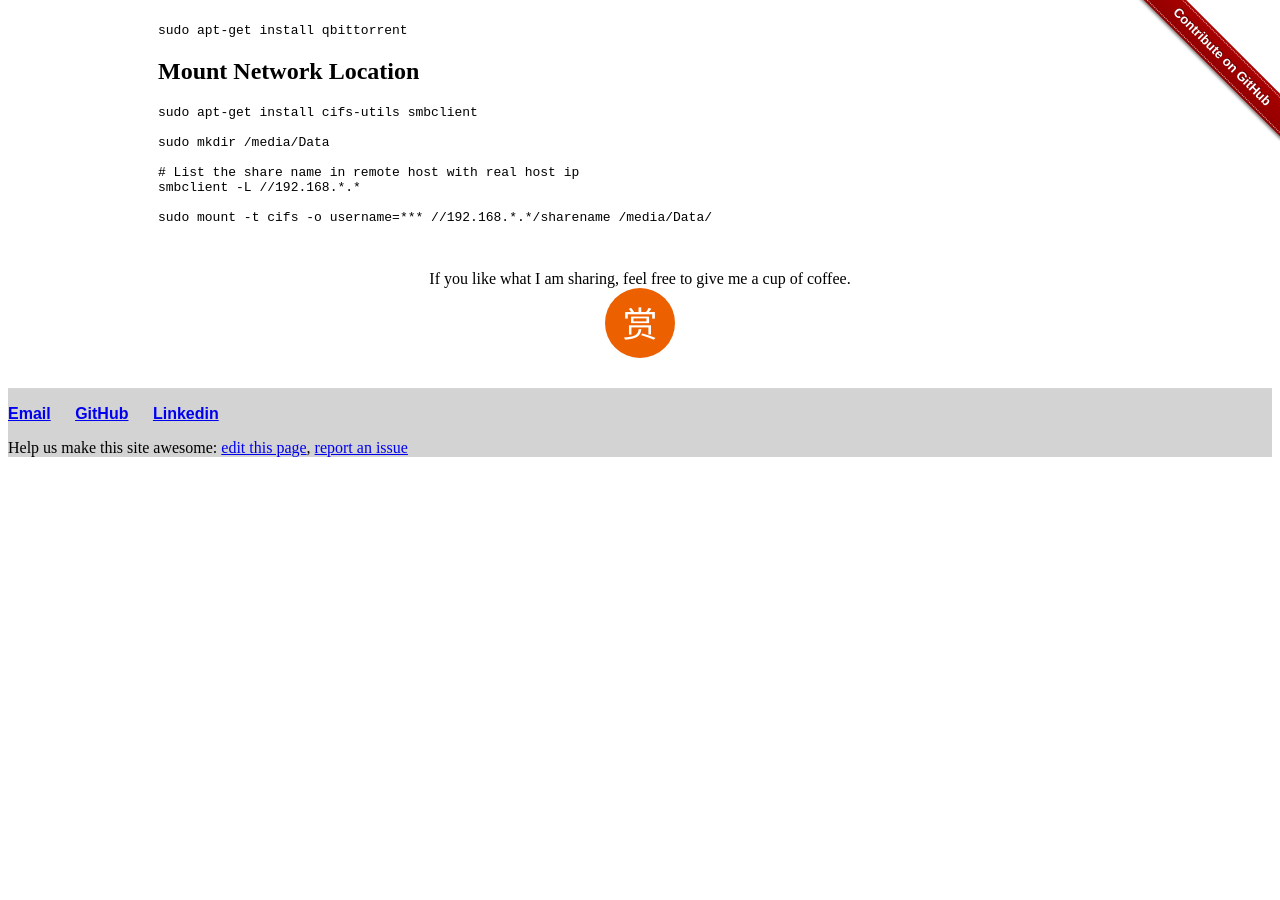
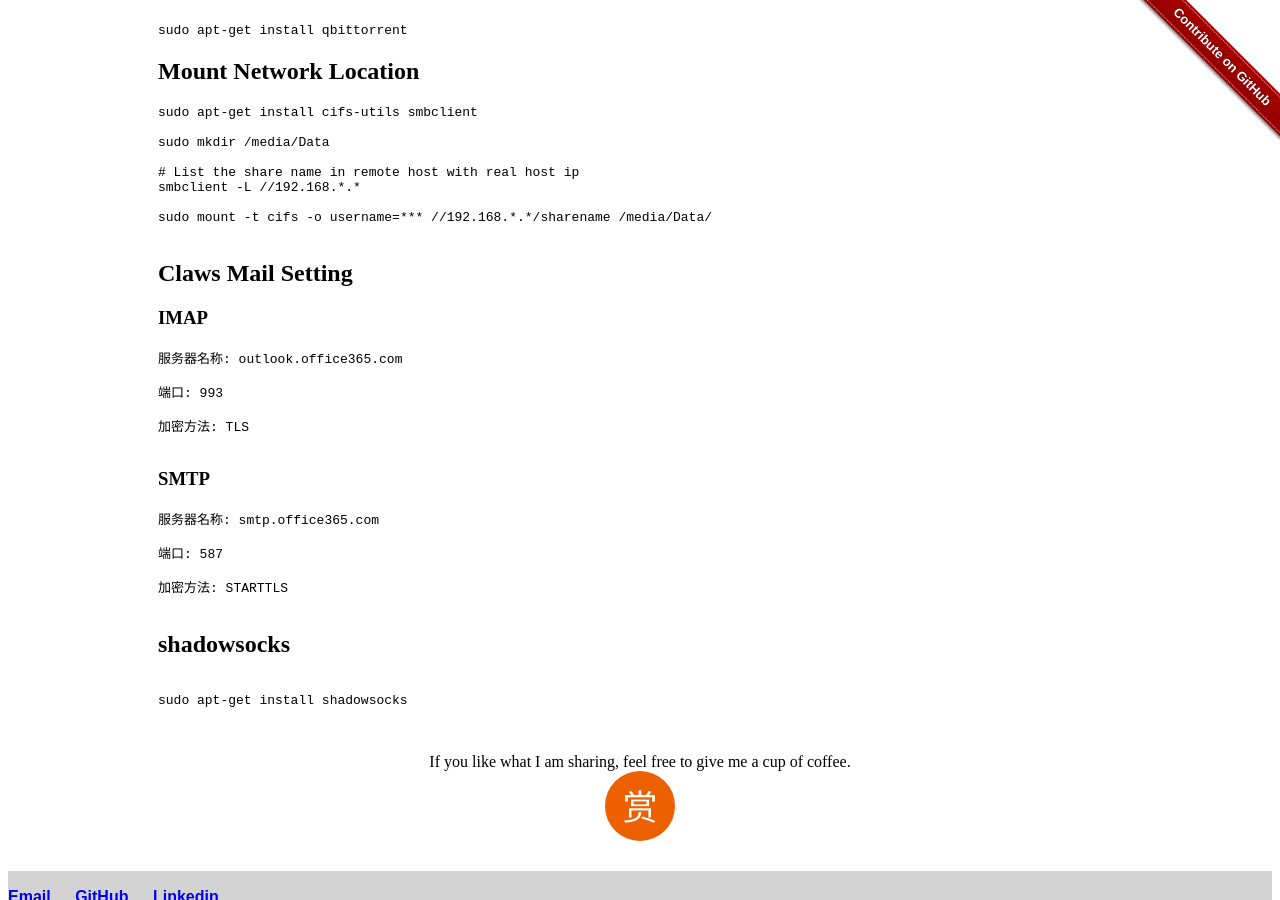
Before and after one commit to liuning0820/liuning0820.github.io, a Jekyll site: the page built from _posts/2019-04-18-play-with-debian.md, in a window 1280 px wide and 900 px high, scrolled down 1157 px. Built offline with Jekyll 4.4.1, drawn with Linux system fonts in a browser that asks for light colours; before the commit the page ends 1630 px from its top, so only the background shows below that.

Commit message:
play with shadowsocks.

`````diff
--- a/_posts/2019-04-18-play-with-debian.md
+++ b/_posts/2019-04-18-play-with-debian.md
@@ -85,3 +85,36 @@ smbclient -L //192.168.*.*
 sudo mount -t cifs -o username=*** //192.168.*.*/sharename /media/Data/
 
 ```
+## Claws Mail Setting
+
+### IMAP
+
+```
+服务器名称: outlook.office365.com
+
+端口: 993
+
+加密方法: TLS
+
+```
+
+### SMTP
+
+```
+服务器名称: smtp.office365.com
+
+端口: 587
+
+加密方法: STARTTLS
+
+```
+
+
+## shadowsocks
+
+
+```
+
+sudo apt-get install shadowsocks
+
+````
`````
Also changed, not shown: images/shadowsocks-firefox.png (added).
